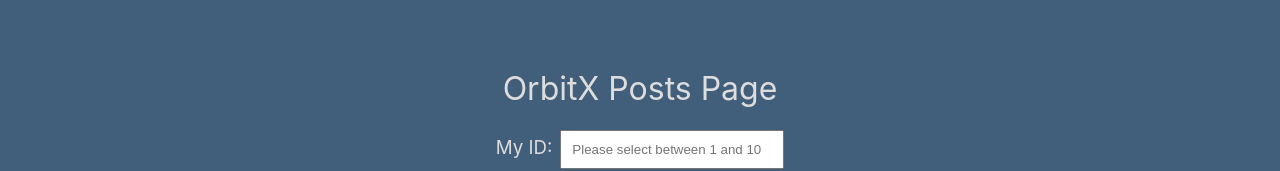
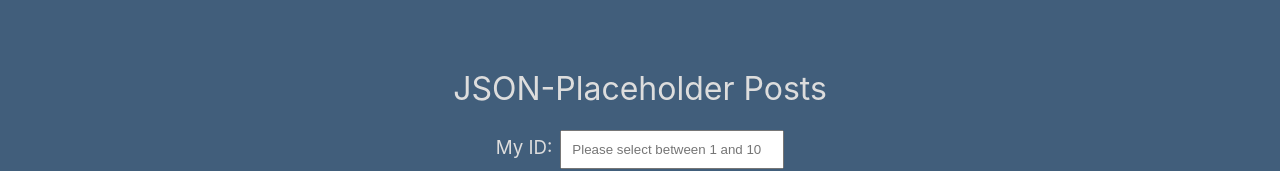
Before and after one commit to GawahChan/JSON-Placeholder-Posts, a React (Create React App) app: page / in a window 1280 px wide. Shown: the top 171 px of the page. Built offline with nearby package versions, Linux system fonts and the light colour scheme; no server answers.

Commit message:
Changed title

```diff
--- a/package.json
+++ b/package.json
@@ -1,5 +1,5 @@
 {
-  "name": "orbitx-posts-page",
+  "name": "json-placeholder-postspage",
   "version": "0.1.0",
   "private": true,
   "homepage": "https://GawahChan.github.io/OrbitX-Post-Page",
--- a/public/index.html
+++ b/public/index.html
@@ -24,7 +24,7 @@
       work correctly both with client-side routing and a non-root public URL.
       Learn how to configure a non-root public URL by running `npm run build`.
     -->
-    <title>OrbitX Posts Page</title>
+    <title>JSON-Placeholder Posts Page</title>
   </head>
   <body>
     <noscript>You need to enable JavaScript to run this app.</noscript>
--- a/src/components/App.js
+++ b/src/components/App.js
@@ -41,7 +41,7 @@ class App extends Component {
     render() {
         return (
             <div className='app'>
-                <Header title='OrbitX Posts Page' inputValue={this.state.inputValue} filterPosts={this.filterPosts} />
+                <Header title='JSON-Placeholder Posts' inputValue={this.state.inputValue} filterPosts={this.filterPosts} />
                 <div className='app-body'>
                     <div className='all-posts'>
                         <SubTitle title='All Posts' display={this.state.displayAllPosts} toggleDisplay={this.toggleDisplayAllPosts} />
```
Also changed, not shown: 1 other file (tests, documents, lock files or other folders).
